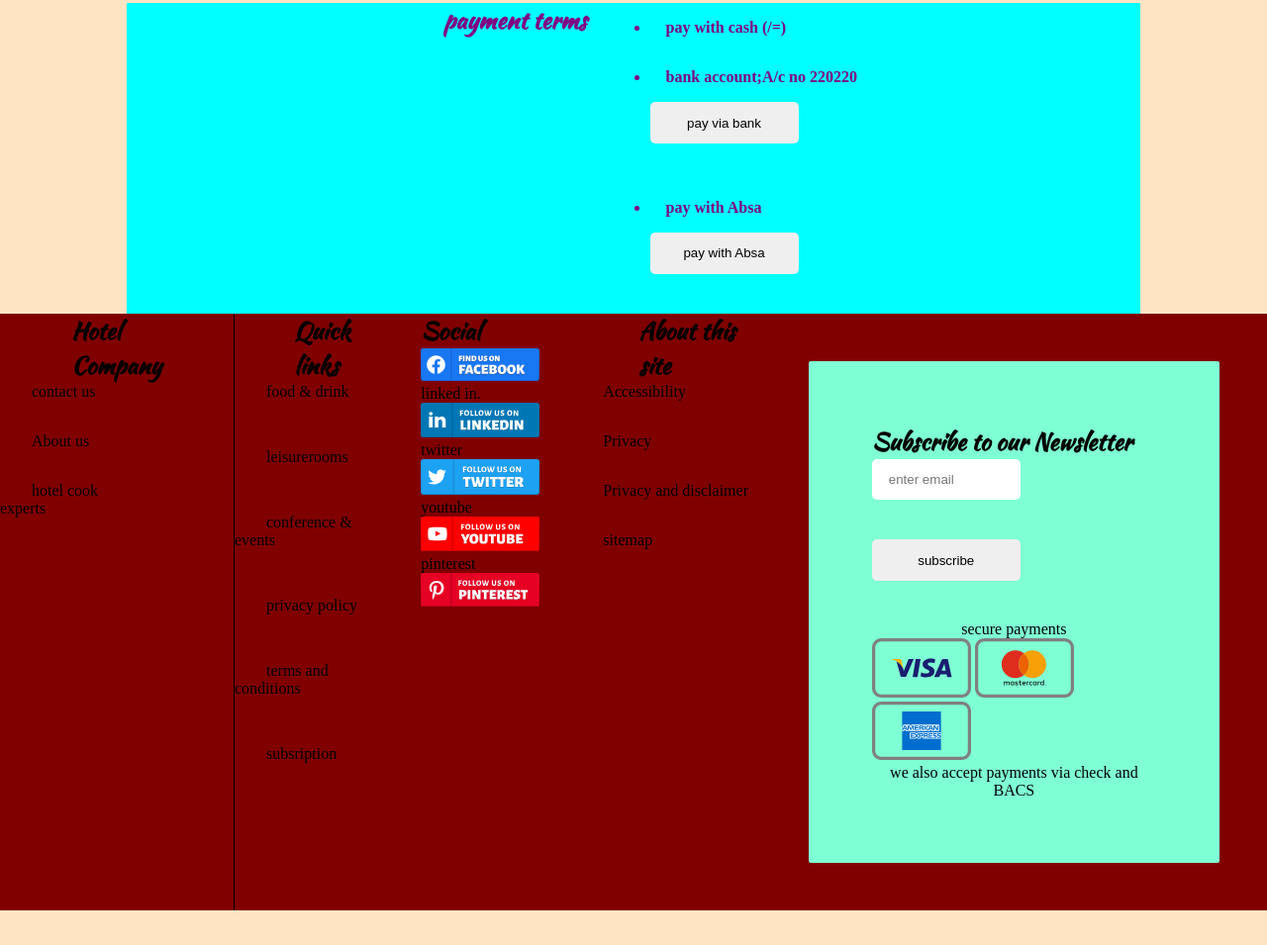
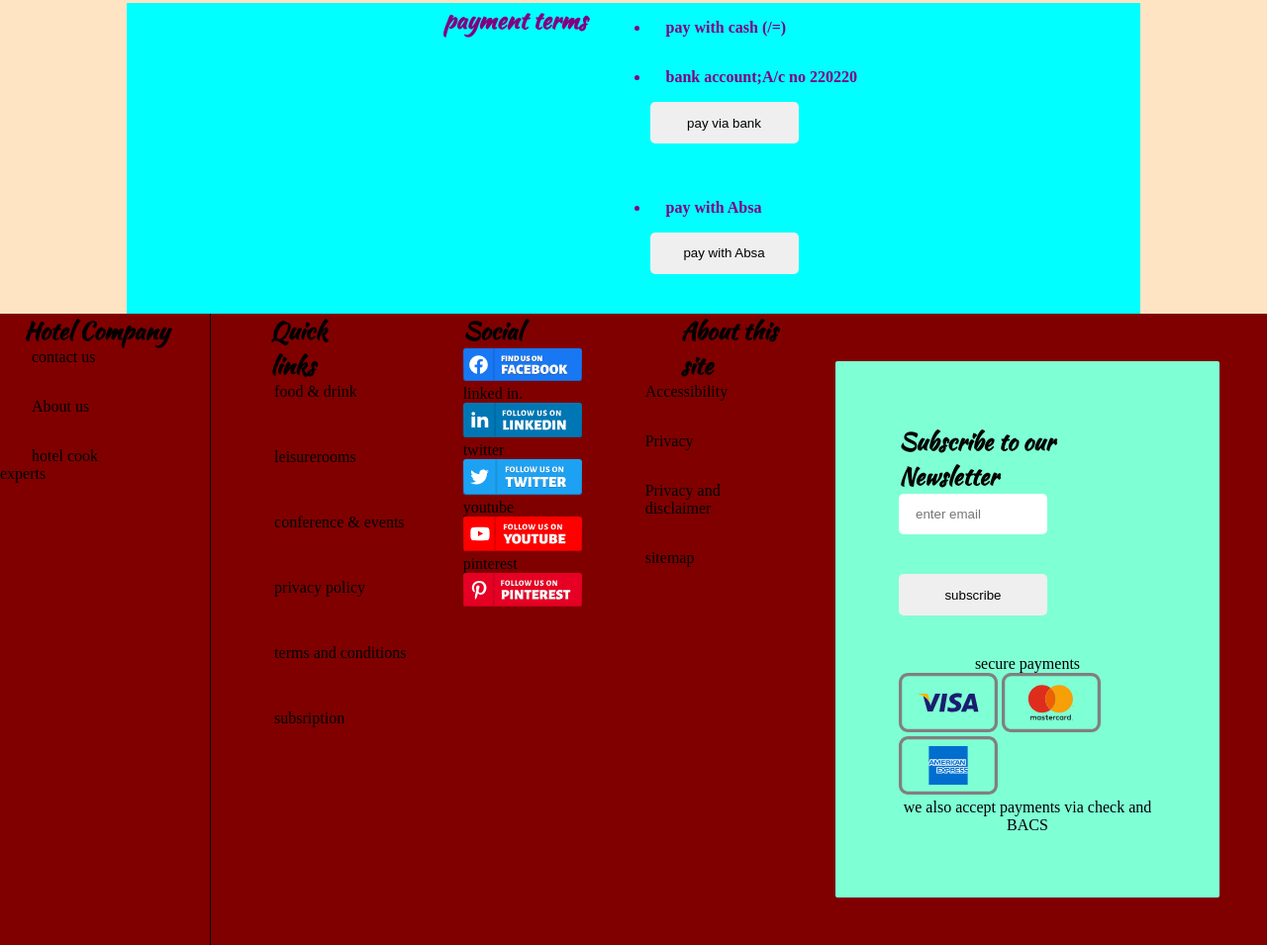
Before and after one commit to samokello/hotel-management, a plain HTML site: page index.html in a window 1280 px wide. Shown: the part 8823-9778 px from the top of the page at 99% size. Before the commit the page ends 9743 px from the top, so only its background shows below. Drawn offline with Linux system fonts and the light colour scheme.

Commit message:
correction

```diff
--- a/css/hotel.css
+++ b/css/hotel.css
@@ -504,7 +504,7 @@ padding:4em;
 
 
 .hotel-camp h2{
-    padding-left: 3em;
+    padding-left: 1em;
 }
 
 
@@ -528,13 +528,14 @@ padding-left: 2em;
 .quick-link ul li{
 padding-bottom: 3em;
 list-style-type: none;
+padding-left: 2em;
 }
 
 .quick-link h2{
 padding-left: 2.5em;
+margin-right:4em ;
 
 }
-
 
 
 
```
